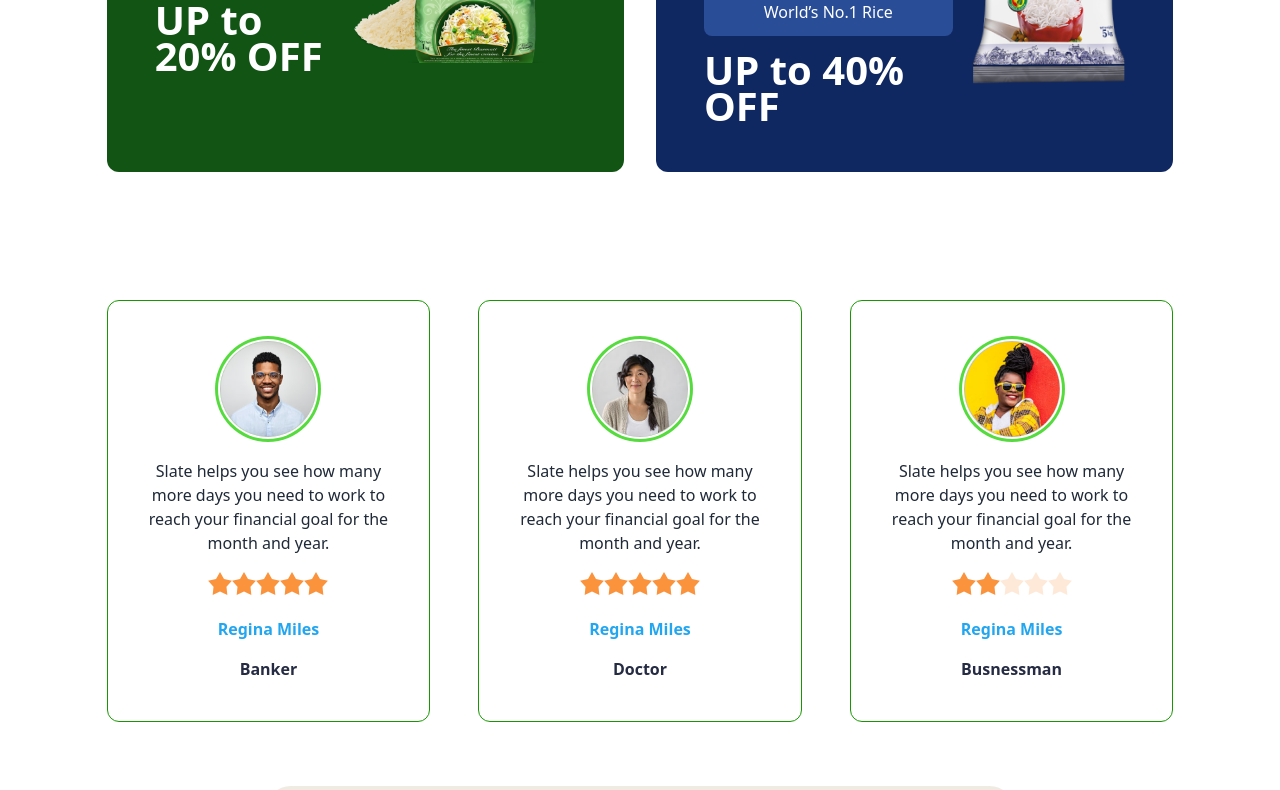
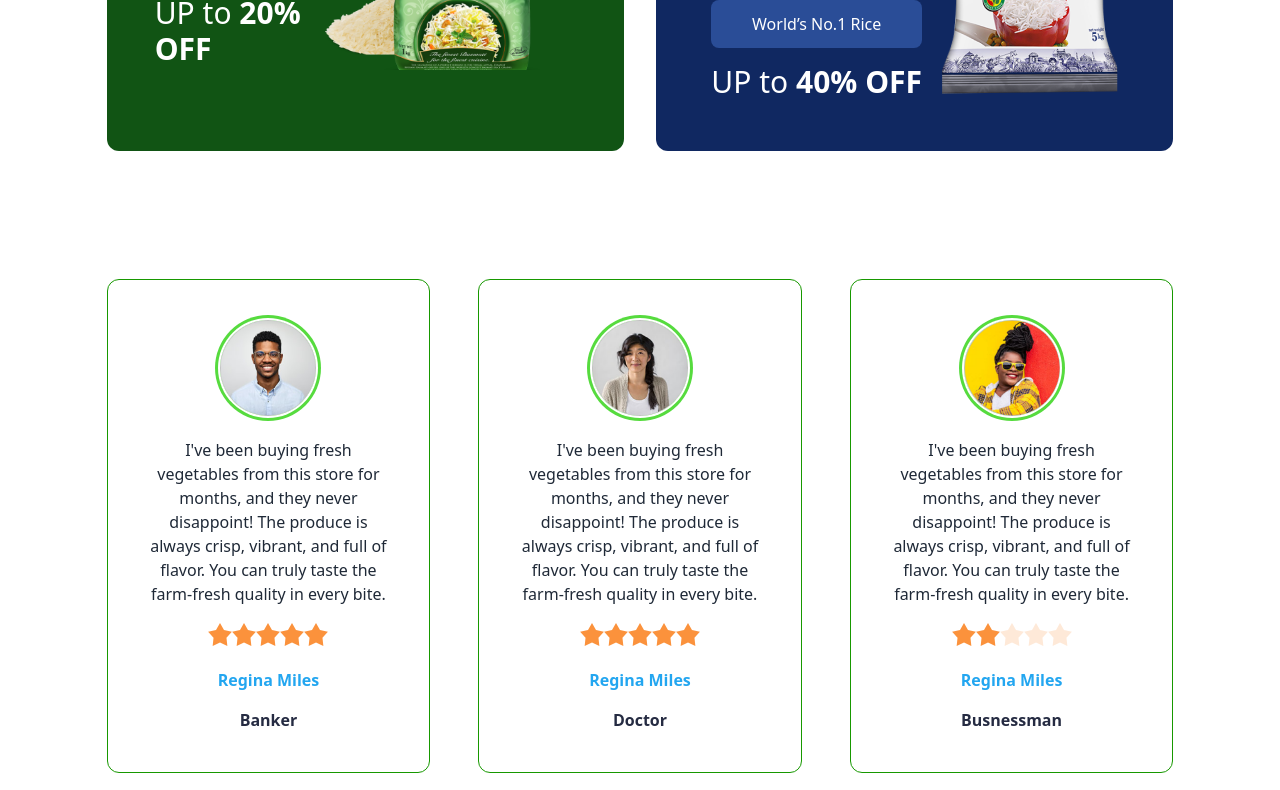
Before and after one commit to md-asgor-ali/B11-A3-Living-Lab-3, a plain HTML site: page index.html in a window 1280 px wide. Shown: the part 2943-3733 px from the top of the page. Drawn offline with nearby package versions, Linux system fonts and the light colour scheme.

Commit message:
Alhamdulilah by the grace of Allah I have done it

```diff
--- a/index.html
+++ b/index.html
@@ -130,7 +130,7 @@
          <section class=" my-12 md:my-20 lg:my-32 bg-[#efebe3]">
             <!-- Section Heading -->
             <div class="w-11/12 md:w-10/12 mx-auto my-12 lg:my-32">
-                <h1 class=" pt-8 font-semibold text-4xl text-[#179800] ">Popular Products</h1>
+                <h1 class=" pt-10 font-semibold text-4xl text-[#179800] ">Popular Products</h1>
                 <div class="  grid lg:grid-cols-3 gap-6 mt-10 ">
 
                     <!-- image content -->
@@ -222,7 +222,7 @@
                         <!-- card-6 -->
                         <div class="flex bg-white p-4 lg:w-[275px] h-[118px] rounded-lg">
                             <div class="bg-[#efebe3] rounded-lg h-[86px] w-[86px] flex flex-col justify-center items-center">
-                                <img class="" src="assets/image 43.png" alt="">
+                                <img class="" src="assets/image 41.png" alt="">
                             </div>
                             <div class="ml-4">
                                 <div class="flex items-center ">
@@ -296,8 +296,8 @@
                     <div class="flex  sm:flex-row items-center justify-center lg:gap-5 bg-[#115414] rounded-xl p-6 sm:p-8 md:p-12 w-full">
                         <div class="flex flex-col space-y-4 text-center sm:text-left">
                             <img src="assets/dawat-logo.png" alt="Dawat Logo" class="w-28 sm:w-32 mx-auto sm:mx-0">
-                        <button class="bg-[#63b76d] py-3 px-5 rounded-lg text-white">Cook Exotic Dishes</button>
-                        <h1 class="font-bold text-3xl md:text-[40px] text-white">UP to <span>20% OFF</span></h1>
+                            <button class="bg-[#63b76d] py-2 px-3 lg:py-3 lg:px-5 rounded-lg text-white">Cook Exotic Dishes</button>
+                            <h1 class=" lg:text-3xl md:text-[40px] text-white">UP to <span class="font-bold">20% OFF</span></h1>
                         </div>
                         <div class="mt-4 sm:mt-0">
                             <img src="assets/dawat-mock-up.png" alt="Dawat Mockup" class=" ">
@@ -308,8 +308,8 @@
                     <div class="flex  sm:flex-row items-center justify-center lg:gap-5 bg-[#102861] rounded-xl p-6 sm:p-8 md:p-12 w-full">
                         <div class="flex flex-col space-y-4 text-center sm:text-left">
                             <img src="assets/india-gate-logo.png" alt="India Gate Logo" class="w-28 sm:w-32 mx-auto sm:mx-0">
-                        <button class="bg-[#2a4d97] py-3 px-5 rounded-lg text-white">World’s No.1 Rice</button>
-                        <h1 class="font-bold text-3xl md:text-[40px] text-white">UP to <span>40% OFF</span></h1>
+                            <button class="bg-[#2a4d97] py-2 px-3 lg:py-3 px-5 rounded-lg text-white">World’s No.1 Rice</button>
+                            <h1 class=" lg:text-3xl md:text-[40px] text-white">UP to <span class="font-bold">40% OFF</span></h1>
                         </div>
                         <div class="mt-4 sm:mt-0">
                             <img src="assets/india-gate-mock-up.png" alt="India Gate Mockup" class="">
@@ -323,7 +323,7 @@
 
 
         <!-- Review section starts here  -->
-         <section class="w-11/12 md:w-10/12 mx-auto my-12 lg:my-32">
+         <section class="w-11/12 md:w-10/12 mx-auto pb-16 mt-12 lg:my-32">
 
             <div class="grid grid-cols-1 md:grid-cols-2 lg:grid-cols-3 gap-12 my-6 place-items-center">
 
@@ -334,10 +334,7 @@
                           <img src="assets/user-1.png" />
                         </div>
                     </div>
-                        <p>Slate helps you see how
-                        many more days you need
-                        to work to reach your financial
-                        goal for the month and year.</p>
+                        <p>I've been buying fresh vegetables from this store for months, and they never disappoint! The produce is always crisp, vibrant, and full of flavor. You can truly taste the farm-fresh quality in every bite. </p>
                         <div class="rating">
                             <input type="radio" name="rating-2" class="mask mask-star-2 bg-orange-400" />
                             <input
@@ -359,10 +356,7 @@
                           <img src="assets/user-2.png" />
                         </div>
                     </div>
-                        <p>Slate helps you see how
-                        many more days you need
-                        to work to reach your financial
-                        goal for the month and year.</p>
+                        <p>I've been buying fresh vegetables from this store for months, and they never disappoint! The produce is always crisp, vibrant, and full of flavor. You can truly taste the farm-fresh quality in every bite.</p>
                         <div class="rating">
                             <input type="radio" name="rating-2" class="mask mask-star-2 bg-orange-400" />
                             <input
@@ -384,10 +378,7 @@
                           <img src="assets/user-3.png" />
                         </div>
                     </div>
-                        <p>Slate helps you see how
-                        many more days you need
-                        to work to reach your financial
-                        goal for the month and year.</p>
+                        <p>I've been buying fresh vegetables from this store for months, and they never disappoint! The produce is always crisp, vibrant, and full of flavor. You can truly taste the farm-fresh quality in every bite.</p>
                         <div class="rating">
                             <input type="radio" name="rating-2" class="mask mask-star-2 bg-orange-400" />
                             <input
```
Lines whose indentation alone changed are shown as unchanged.
